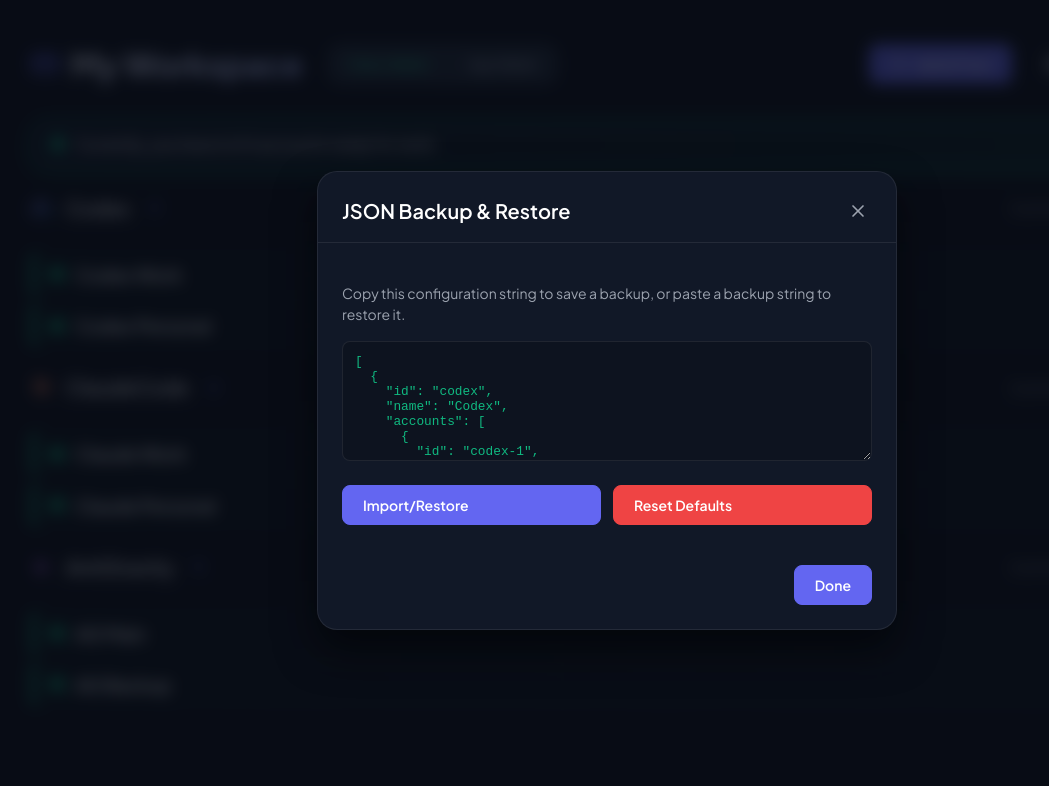
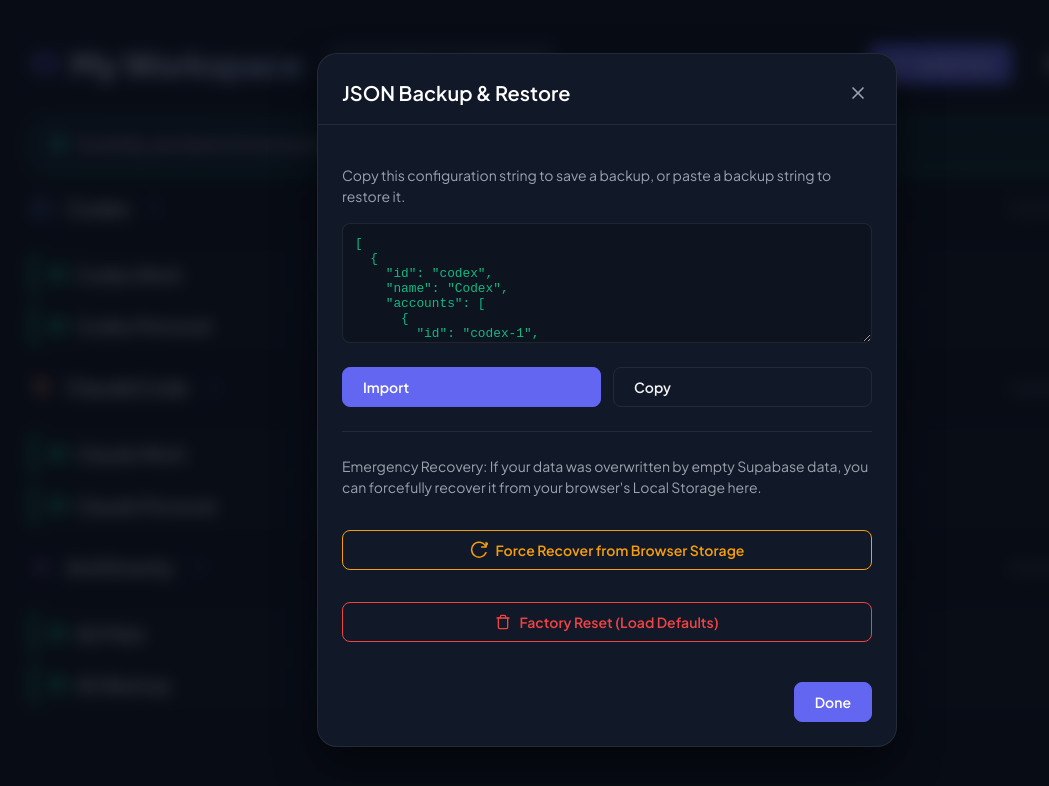
Before and after one commit to johnnyhoang/TokenWallet, a React (Vite) app: page / in a window 1280 px wide. Both pictures are taken after a click on the button "JSON Backup". Shown: the top 786 px of the page, without its empty margins (33-1082 px from the left). Built offline with nearby package versions, Linux system fonts and the light colour scheme; no server answers; the database is empty.

Commit message:
Migrate to Supabase relational DB, add manual recovery from localStorage

```diff
--- a/src/App.tsx
+++ b/src/App.tsx
@@ -196,11 +196,18 @@ function parseAmountInput(input: string): number | undefined {
 export default function App() {
   const [tools, setTools] = useState<AITool[]>([]);
   const [isLoaded, setIsLoaded] = useState(false);
+  const [isSupabasePaused, setIsSupabasePaused] = useState(false);
 
   useEffect(() => {
     const fetchTools = async () => {
       const { data: toolsData, error: toolsError } = await supabase.from('tkw_ai_tools').select('*');
       const { data: accountsData, error: accountsError } = await supabase.from('tkw_ai_accounts').select('*');
+
+      if (toolsError || accountsError) {
+        setIsSupabasePaused(true);
+      } else {
+        setIsSupabasePaused(false);
+      }
 
       if (!toolsError && !accountsError && toolsData && accountsData) {
         const loadedTools: AITool[] = toolsData.map(t => ({
@@ -223,11 +230,9 @@ export default function App() {
             }))
         }));
 
-        if (loadedTools.length > 0) {
-          setTools(loadedTools);
-        } else {
-          // If Supabase is empty, attempt to migrate from local storage
-          const saved = localStorage.getItem('ai_token_manager_tools');
+        const hasMigrated = localStorage.getItem('has_migrated_to_supabase_v2');
+        if (!hasMigrated) {
+          const saved = localStorage.getItem('token_wallet_data');
           if (saved) {
             try {
               const parsed = JSON.parse(saved);
@@ -238,16 +243,23 @@ export default function App() {
                   resetTime: a.resetTime || (Date.now() + 5 * 60 * 60 * 1000)
                 }))
               })));
+              localStorage.setItem('has_migrated_to_supabase_v2', 'true');
+              setIsLoaded(true);
+              return;
             } catch (e) {
-              console.error('Failed to parse local storage for migration', e);
-              setTools(DEFAULT_DATA);
+              console.error('Failed to parse local storage', e);
             }
-          } else {
-            setTools(DEFAULT_DATA);
           }
+          localStorage.setItem('has_migrated_to_supabase_v2', 'true'); // mark as done even if empty
+        }
+
+        if (loadedTools.length > 0) {
+          setTools(loadedTools);
+        } else {
+          setTools(DEFAULT_DATA);
         }
       } else {
-        const saved = localStorage.getItem('ai_token_manager_tools');
+        const saved = localStorage.getItem('token_wallet_data');
         if (saved) {
           try {
             const parsed = JSON.parse(saved);
@@ -625,6 +637,27 @@ export default function App() {
     }
   };
 
+  const handleForceRecoverLocalStorage = () => {
+    const saved = localStorage.getItem('token_wallet_data');
+    if (saved) {
+      try {
+        const parsed = JSON.parse(saved);
+        setTools(parsed.map((t: AITool) => ({
+          ...t,
+          accounts: t.accounts.map(a => ({
+            ...a,
+            resetTime: a.resetTime || (Date.now() + 5 * 60 * 60 * 1000)
+          }))
+        })));
+        alert('Recovered successfully! Data is now syncing to Supabase.');
+      } catch (e) {
+        alert('Error parsing local storage data.');
+      }
+    } else {
+      alert('No data found in local storage under key "token_wallet_data"');
+    }
+  };
+
   return (
     <div className="app-wrapper">
       {/* HEADER */}
@@ -665,6 +698,24 @@ export default function App() {
           </div>
         </div>
       </header>
+
+      {/* SUPABASE PAUSED WARNING BANNER */}
+      {isSupabasePaused && (
+        <div style={{ background: 'rgba(239, 68, 68, 0.1)', border: '1px solid #ef4444', borderRadius: 'var(--radius-md)', padding: '1rem 1.5rem', marginBottom: '1.5rem', display: 'flex', justifyContent: 'space-between', alignItems: 'center' }}>
+          <div style={{ display: 'flex', gap: '1rem', alignItems: 'center' }}>
+            <span style={{ color: '#ef4444' }}>
+              <svg width="24" height="24" viewBox="0 0 24 24" fill="none" stroke="currentColor" strokeWidth="2" strokeLinecap="round" strokeLinejoin="round"><path d="M10.29 3.86L1.82 18a2 2 0 0 0 1.71 3h16.94a2 2 0 0 0 1.71-3L13.71 3.86a2 2 0 0 0-3.42 0z"></path><line x1="12" y1="9" x2="12" y2="13"></line><line x1="12" y1="17" x2="12.01" y2="17"></line></svg>
+            </span>
+            <div>
+              <h3 style={{ margin: '0 0 0.25rem 0', color: '#ef4444' }}>Database is unavailable or paused</h3>
+              <p style={{ margin: 0, fontSize: '0.9rem', color: 'var(--text-muted)' }}>Free Supabase projects pause after 1 week of inactivity. Your data will be saved locally until it's restored.</p>
+            </div>
+          </div>
+          <a href="https://supabase.com/dashboard/projects" target="_blank" rel="noreferrer" className="btn" style={{ background: '#ef4444', color: '#fff', border: 'none', fontWeight: 'bold' }}>
+            Go to Supabase to Restart
+          </a>
+        </div>
+      )}
 
       {/* RENDER APP WALLET TAB */}
       {activeTab === 'app' && <AppWallet />}
@@ -1218,21 +1269,50 @@ export default function App() {
 
                 <div style={{ display: 'flex', gap: '0.75rem', marginTop: '0.5rem' }}>
                   <button className="btn btn-primary" style={{ flex: 1 }} onClick={handleRestoreBackup}>
-                    Import/Restore
+                    Import
                   </button>
-                  <button
-                    className="btn btn-danger"
-                    style={{ flex: 1 }}
-                    onClick={() => {
-                      if (confirm('Reset all to default?')) {
-                        setTools(DEFAULT_DATA);
-                        setBackupText(JSON.stringify(DEFAULT_DATA, null, 2));
-                      }
-                    }}
-                  >
-                    Reset Defaults
+                  <button className="btn" style={{ flex: 1 }} onClick={() => {
+                    navigator.clipboard.writeText(backupText);
+                    alert('Copied to clipboard!');
+                  }}>
+                    Copy
                   </button>
                 </div>
+              </div>
+
+              <div className="backup-section" style={{ marginTop: '1.5rem', borderTop: '1px solid var(--color-border)', paddingTop: '1.5rem' }}>
+                <p style={{ fontSize: '0.875rem', color: 'var(--text-muted)', marginBottom: '1rem' }}>
+                  Emergency Recovery: If your data was overwritten by empty Supabase data, you can forcefully recover it from your browser's Local Storage here.
+                </p>
+                <button
+                  className="btn"
+                  style={{ width: '100%', borderColor: '#f59e0b', color: '#f59e0b', justifyContent: 'center' }}
+                  onClick={handleForceRecoverLocalStorage}
+                >
+                  <svg width="18" height="18" viewBox="0 0 24 24" fill="none" stroke="currentColor" strokeWidth="2" strokeLinecap="round" strokeLinejoin="round">
+                    <path d="M21.5 2v6h-6M21.34 15.57a10 10 0 1 1-.59-9.21l5.67-5.67"/>
+                  </svg>
+                  Force Recover from Browser Storage
+                </button>
+              </div>
+
+              <div style={{ marginTop: '2rem' }}>
+                <button
+                  className="btn"
+                  style={{ width: '100%', borderColor: '#ef4444', color: '#ef4444', justifyContent: 'center' }}
+                  onClick={() => {
+                    if (confirm('Are you absolutely sure you want to factory reset? All local data will be wiped.')) {
+                      setTools(DEFAULT_DATA);
+                      setActiveModal(null);
+                    }
+                  }}
+                >
+                  <svg width="16" height="16" viewBox="0 0 24 24" fill="none" stroke="currentColor" strokeWidth="2" strokeLinecap="round" strokeLinejoin="round">
+                    <path d="M3 6h18"></path>
+                    <path d="M19 6v14a2 2 0 0 1-2 2H7a2 2 0 0 1-2-2V6m3 0V4a2 2 0 0 1 2-2h4a2 2 0 0 1 2 2v2"></path>
+                  </svg>
+                  Factory Reset (Load Defaults)
+                </button>
               </div>
             </div>
 
--- a/src/AppWallet.tsx
+++ b/src/AppWallet.tsx
@@ -332,13 +332,8 @@ export default function AppWallet() {
             }))
         }));
 
-        if (loadedApps.length > 0) {
-          const missingApps = INITIAL_APP_DATA.filter(initApp =>
-            !loadedApps.some((p: AppProject) => p.name === initApp.name)
-          );
-          setApps([...loadedApps, ...missingApps]);
-        } else {
-          // If Supabase is empty, attempt to migrate from local storage
+        const hasMigratedApps = localStorage.getItem('has_migrated_apps_to_supabase_v2');
+        if (!hasMigratedApps) {
           const saved = localStorage.getItem('app_wallet_data');
           if (saved) {
             try {
@@ -351,15 +346,24 @@ export default function AppWallet() {
                   !migrated.some((p: AppProject) => p.name === initApp.name)
                 );
                 setApps([...migrated, ...missingApps]);
-              } else {
-                setApps(INITIAL_APP_DATA);
+                localStorage.setItem('has_migrated_apps_to_supabase_v2', 'true');
+                setIsLoaded(true);
+                return;
               }
             } catch (e) {
-              setApps(INITIAL_APP_DATA);
+              console.error('Failed to parse app wallet local storage for migration', e);
             }
-          } else {
-            setApps(INITIAL_APP_DATA);
           }
+          localStorage.setItem('has_migrated_apps_to_supabase_v2', 'true');
+        }
+
+        if (loadedApps.length > 0) {
+          const missingApps = INITIAL_APP_DATA.filter(initApp =>
+            !loadedApps.some((p: AppProject) => p.name === initApp.name)
+          );
+          setApps([...loadedApps, ...missingApps]);
+        } else {
+          setApps(INITIAL_APP_DATA);
         }
       } else {
         const saved = localStorage.getItem('app_wallet_data');
```
